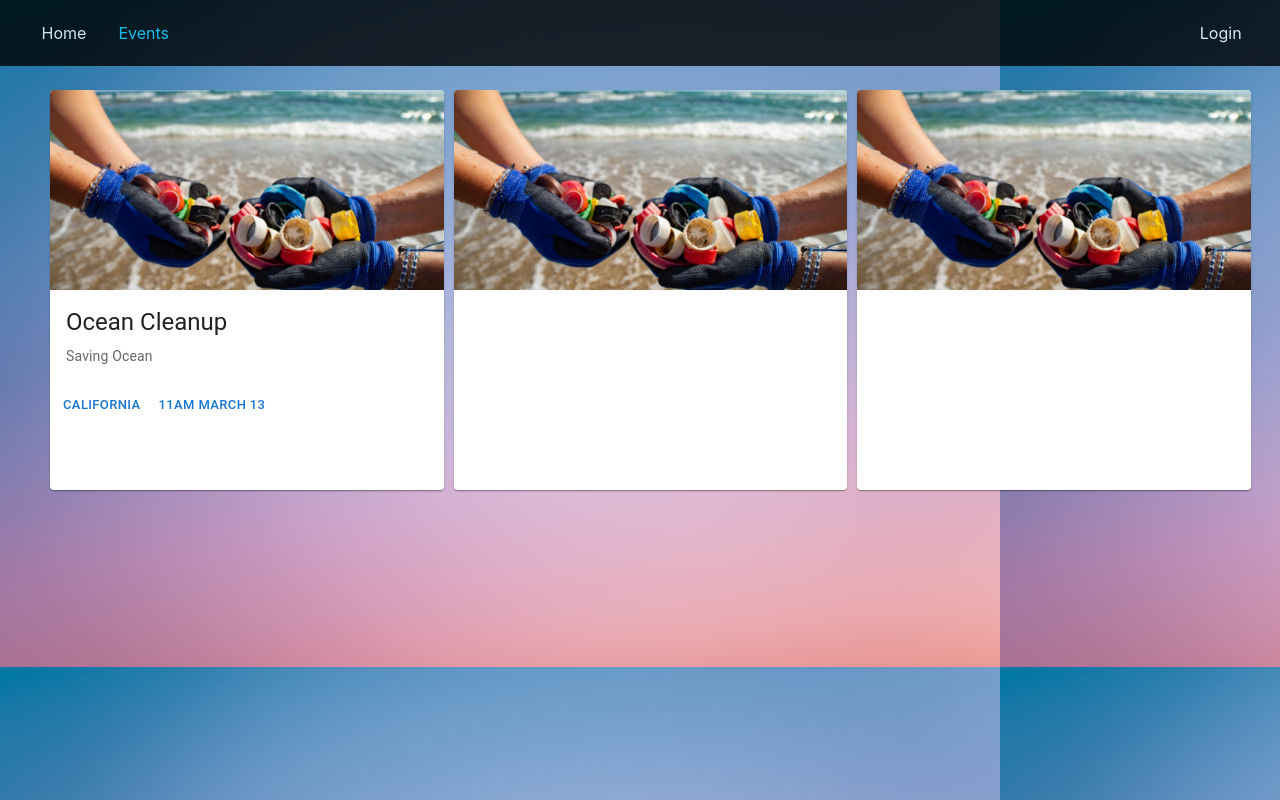
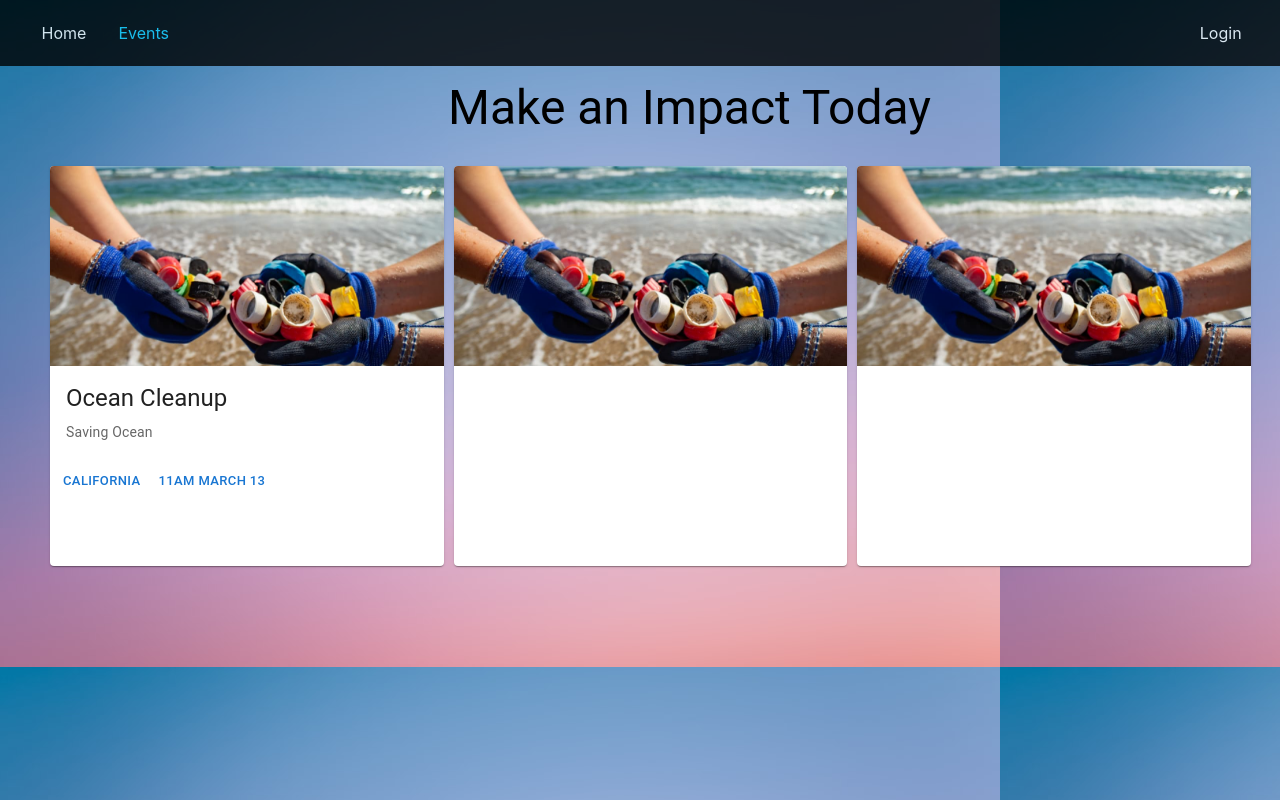
Before and after one commit to Jasonye14/hack-for-change, a React (Create React App) app in the folder web/: page /events in a window 1280 px wide. Shown: the top 800 px of the page. Built offline with nearby package versions, Linux system fonts and the light colour scheme.

Commit message:
added event page title

```diff
--- a/web/src/pages/events.js
+++ b/web/src/pages/events.js
@@ -36,12 +36,16 @@ function createCard(imageSource, title, description, location, time) {
 }
 
 const Events = () => {
+  const TITLE = "Make an Impact Today";
   return (
-    <div style={{ display: "flex", alignContent: "flex-start", minHeight: "100vh", padding: "80px 0px 0px 50px", flexWrap: "wrap", backgroundImage: "url(" + background + ")"}}>
-    {createCard(oceanCleanUp, "Ocean Cleanup", "Saving Ocean", "California", "11am March 13")}
-    {createCard(background)}
-    {createCard()}
-  </div>
+    <div style={{backgroundImage: "url(" + background + ")", }}>
+      <Typography variant="h3" sx={{paddingTop: "80px", paddingLeft: "35%"}}>{TITLE}</Typography>
+      <div style={{ display: "flex", alignContent: "flex-start", minHeight: "100vh", padding: "20px 0px 0px 50px", flexWrap: "wrap"}}>
+        {createCard(oceanCleanUp, "Ocean Cleanup", "Saving Ocean", "California", "11am March 13")}
+        {createCard(background)}
+        {createCard()}
+      </div>
+    </div>
   );
 };
 
```
